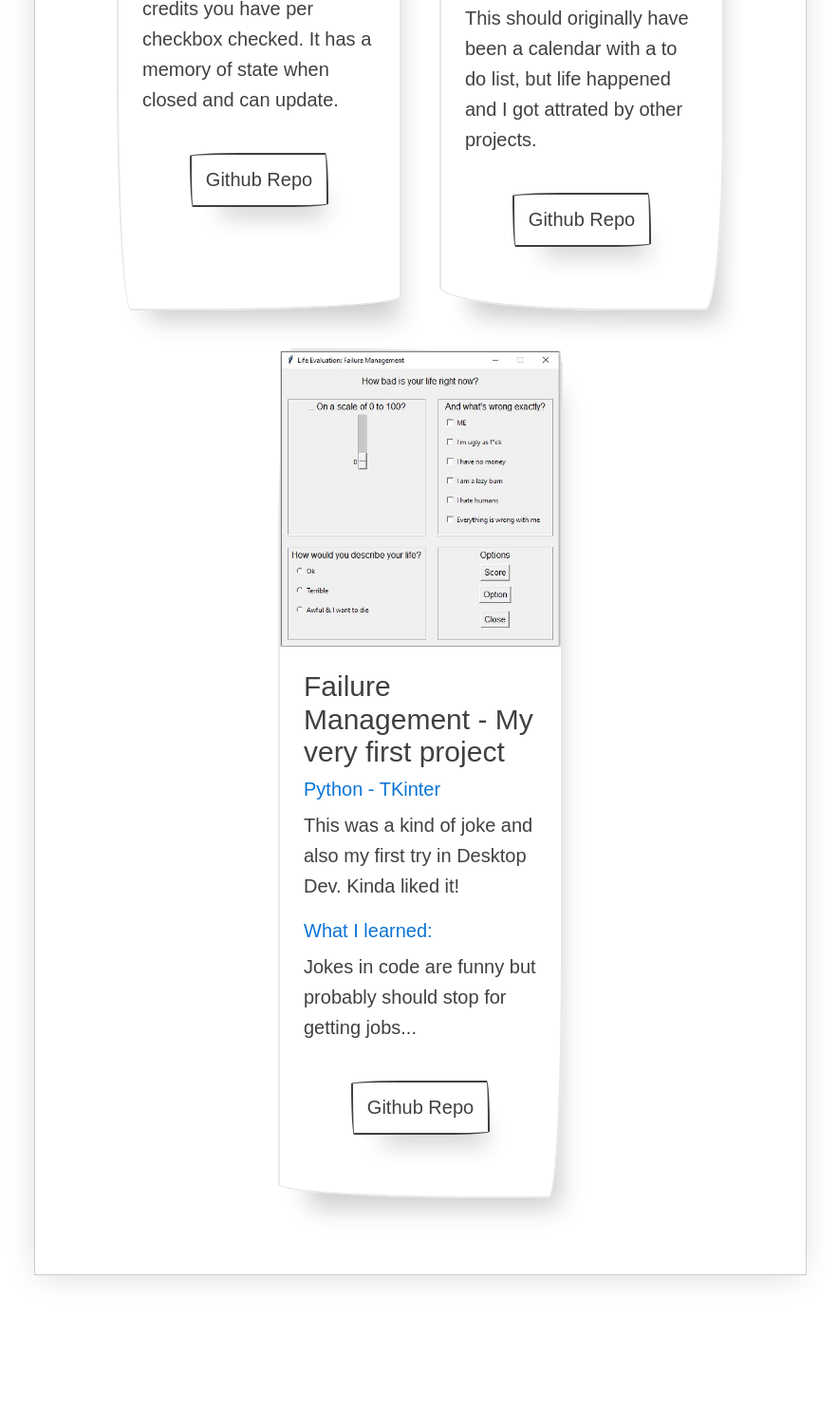
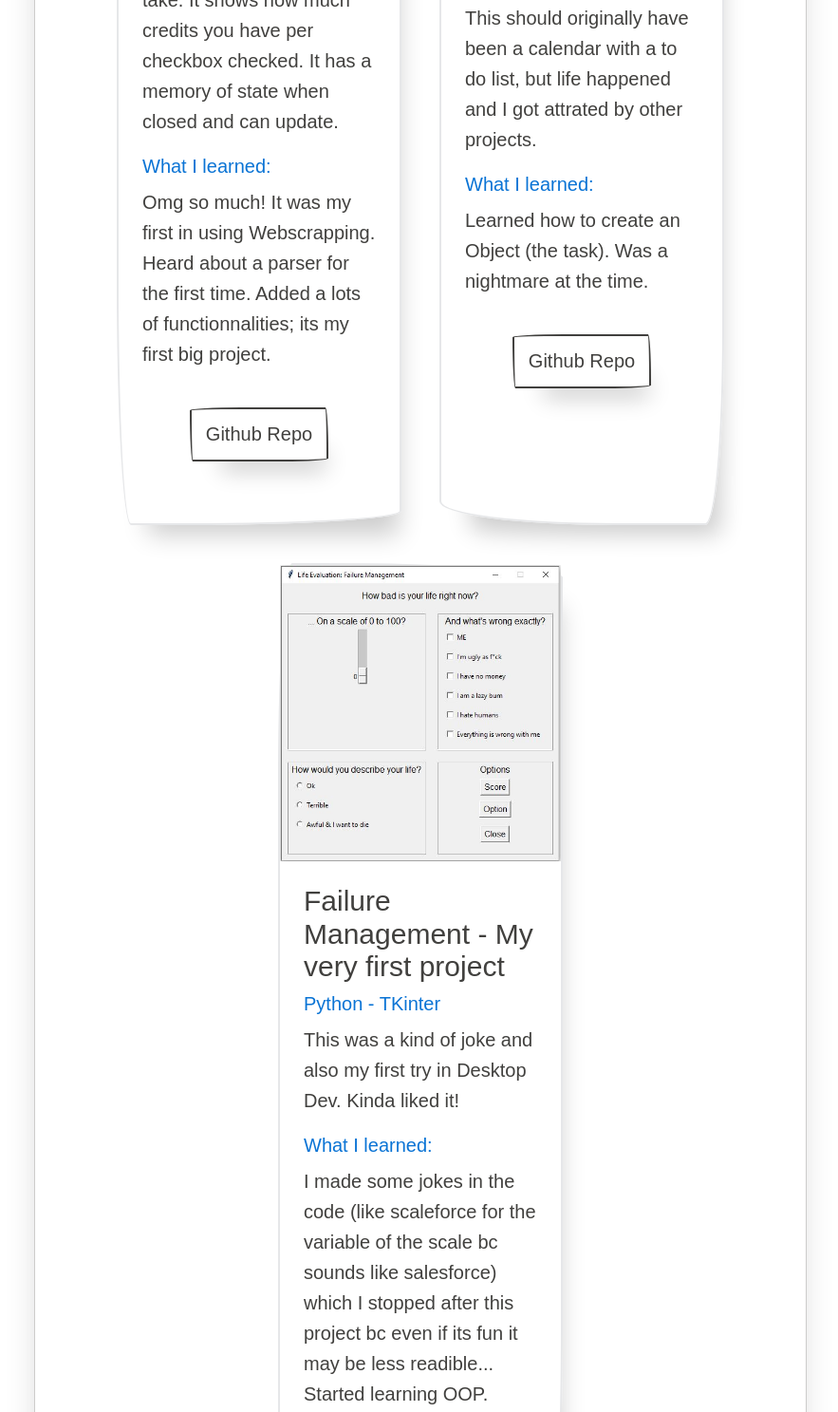
Before and after one commit to Ebesko/ebesko.github.io, a plain HTML site: page index.html in a window 1280 px wide. Shown: the part 1934-3421 px from the top of the page at 95% size, without its empty margins (197-1080 px from the left). Before the commit the page ends 3337 px from the top, so only its background shows below. Drawn offline with Linux system fonts and the light colour scheme; a web font is replaced by a local one.

Commit message:
Update text

```diff
--- a/index.html
+++ b/index.html
@@ -3,7 +3,7 @@
 <html lang="en" xmlns="http://www.w3.org/1999/xhtml">
 <head>
     <meta charset="utf-8" />
-    <title>Portfolio Test</title>
+    <title>Ebesko's Portfolio</title>
     <link rel='stylesheet' href='paper.css'>
 </head>
 <body>
@@ -80,11 +80,16 @@
                                 <img src="img-project\less-of-a-mess.JPG" alt="Card example image">
                                 <div class="card-body">
                                     <h4 class="card-title">Less Of A Mess</h4>
-                                    <h5 class="card-subtitle">Python - Custom TKinter</h5>
+                                    <h5 class="card-subtitle">Python - Custom TKinter, Panda, BS4, Re</h5>
                                     <p class="card-text">
                                         This desktop app is Web Scrapping courses to help erasmus students to know what
                                         classes they should take. It shows how much credits you have per checkbox checked. It has a memory of
                                         state when closed and can update.
+                                    </p>
+                                    <h5 class="card-subtitle">What I learned: </h5>
+                                    <p class="card-text">
+                                        Omg so much! It was my first in using Webscrapping. Heard about a parser for the first time.
+                                        Added a lots of functionnalities; its my first big project.
                                     </p>
                                     <div class="row flex-center child-borders">
                                         <a class='paper-btn margin' href='https://github.com/Ebesko/LessOfAMess'>Github Repo</a>
@@ -98,6 +103,10 @@
                                     <h4 class="card-title">Calendar To Do</h4>
                                     <h5 class="card-subtitle">Python - TKinter</h5>
                                     <p class="card-text">This should originally have been a calendar with a to do list, but life happened and I got attrated by other projects.</p>
+                                    <h5 class="card-subtitle">What I learned: </h5>
+                                    <p class="card-text">
+                                        Learned how to create an Object (the task). Was a nightmare at the time.
+                                    </p>
                                     <div class="row flex-center child-borders">
                                         <a class='paper-btn margin' href='https://github.com/Ebesko/Calendar_To_Do'>Github Repo</a>
                                     </div>
@@ -111,7 +120,11 @@
                                     <h5 class="card-subtitle">Python - TKinter</h5>
                                     <p class="card-text">This was a kind of joke and also my first try in Desktop Dev. Kinda liked it!</p>
                                     <h5 class="card-subtitle">What I learned: </h5>
-                                    <p class="card-text">Jokes in code are funny but probably should stop for getting jobs...</p>
+                                    <p class="card-text">I made some jokes in the code
+                                    (like scaleforce for the variable of the scale bc sounds like salesforce) which I stopped after this project bc even if its fun
+                                    it may be less readible...<br>
+                                    Started learning OOP.
+                                    </p>
                                     <div class="row flex-center child-borders">
                                         <a class='paper-btn margin' href='https://github.com/Ebesko/Life-Evaluation_Failure-Management'>Github Repo</a>
                                     </div>
```
Also changed, not shown: projects.html (+1 -1 lines), skills.html (+1 -1 lines).
